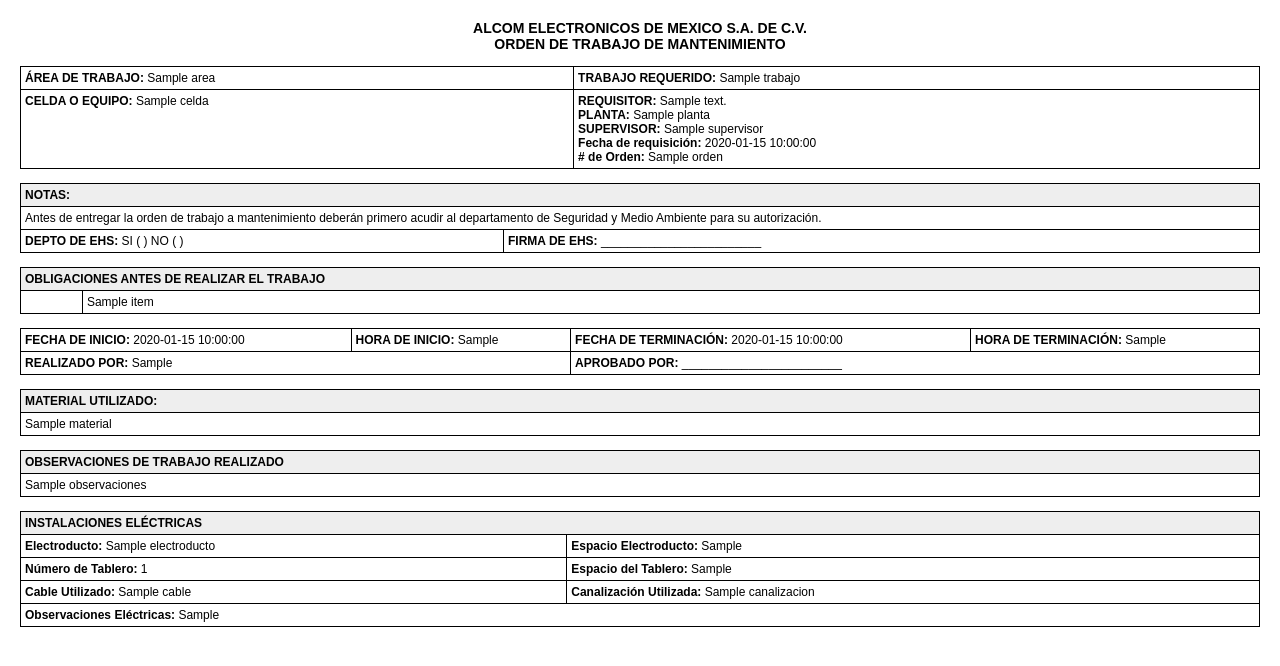
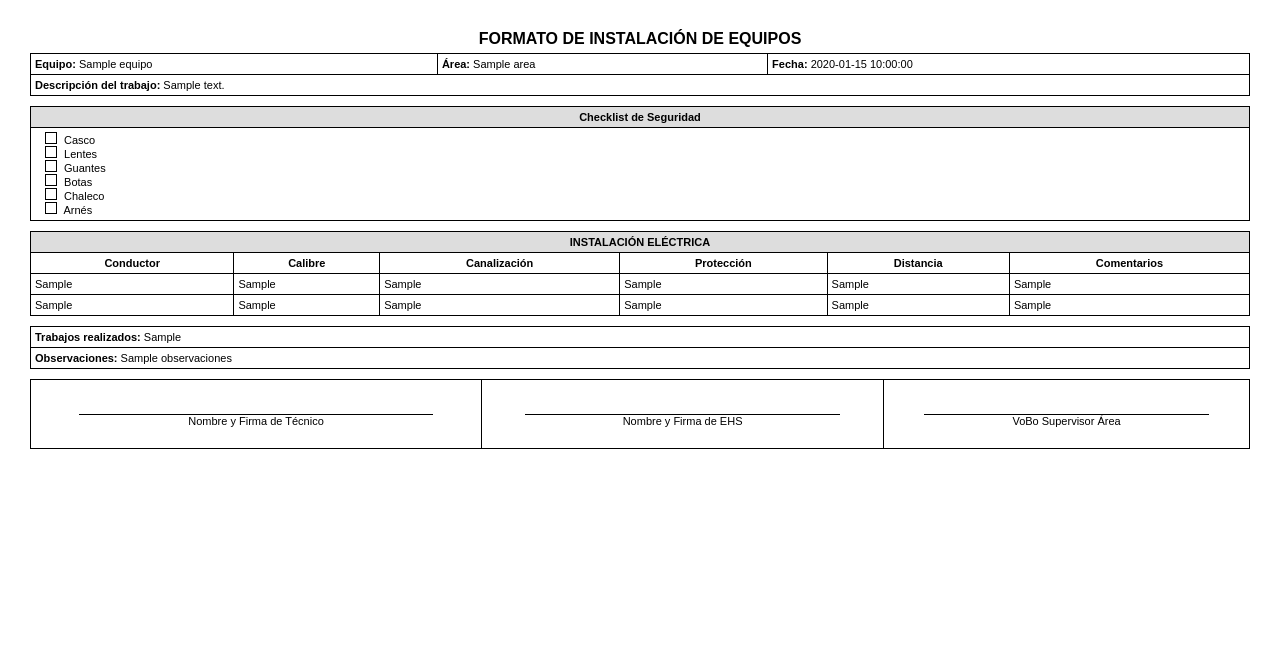
Before and after one commit to tenorio3g/Ordenes, a Flask app: template templates/pdf_template.html in a window 1280 px wide. Shown: the top 666 px of the page. Run offline with Flask 3, Linux system fonts and the light colour scheme; the template is opened without the code that fills it: most values are stand-ins (such as "Sample title", 1, 10 or a date in 2020).

Commit message:
Update pdf_template.html

```diff
--- a/templates/pdf_template.html
+++ b/templates/pdf_template.html
@@ -2,162 +2,149 @@
 <html lang="es">
 <head>
   <meta charset="UTF-8">
-  <title>Orden de Trabajo de Mantenimiento</title>
+  <title>Formato PDF</title>
   <style>
-      @page {
-    size: 11in 8.5in;
-  }
-  body {
-    font-family: Arial, sans-serif;
-    font-size: 12px;
-    margin: 20px;
-  }
-
     body {
       font-family: Arial, sans-serif;
-      font-size: 12px;
-      margin: 20px;
+      font-size: 11px;
+      margin: 30px;
     }
-
+    h1 {
+      text-align: center;
+      font-size: 16px;
+      margin-bottom: 5px;
+    }
     table {
       width: 100%;
       border-collapse: collapse;
+      margin-bottom: 10px;
     }
-
     td, th {
       border: 1px solid #000;
       padding: 4px;
       vertical-align: top;
     }
-
+    .section-title {
+      background-color: #ddd;
+      font-weight: bold;
+      text-align: center;
+    }
     .no-border {
       border: none;
     }
-
-    .center {
+    .firma {
+      height: 60px;
       text-align: center;
     }
-
+    .linea-firma {
+      border-top: 1px solid black;
+      margin-top: 30px;
+      width: 80%;
+      margin-left: auto;
+      margin-right: auto;
+    }
     .checkbox {
-      font-family: DejaVu Sans, sans-serif;
+      display: inline-block;
+      width: 10px;
+      height: 10px;
+      border: 1px solid black;
+      margin-right: 4px;
     }
-
-    .section-title {
-      font-weight: bold;
-      background: #eee;
-      text-align: left;
+    .text-center {
+      text-align: center;
     }
   </style>
 </head>
 <body>
 
-  <h3 class="center">ALCOM ELECTRONICOS DE MEXICO S.A. DE C.V.<br>ORDEN DE TRABAJO DE MANTENIMIENTO</h3>
+  <h1>FORMATO DE INSTALACIÓN DE EQUIPOS</h1>
 
   <table>
     <tr>
-      <td><strong>ÁREA DE TRABAJO:</strong> {{ orden.area }}</td>
-      <td><strong>TRABAJO REQUERIDO:</strong> {{ orden.trabajo }}</td>
+      <td><strong>Equipo:</strong> {{ data.equipo }}</td>
+      <td><strong>Área:</strong> {{ data.area }}</td>
+      <td><strong>Fecha:</strong> {{ data.fecha }}</td>
     </tr>
     <tr>
-      <td><strong>CELDA O EQUIPO:</strong> {{ orden.celda }}</td>
-      <td>
-        <strong>REQUISITOR:</strong> {{ orden.requisitor }}<br>
-        <strong>PLANTA:</strong> {{ orden.planta }}<br>
-        <strong>SUPERVISOR:</strong> {{ orden.supervisor }}<br>
-        <strong>Fecha de requisición:</strong> {{ orden.fecha_requisicion }}<br>
-        <strong># de Orden:</strong> {{ orden.orden }}
+      <td colspan="3"><strong>Descripción del trabajo:</strong> {{ data.descripcion_trabajo }}</td>
+    </tr>
+  </table>
+
+  <!-- Checklist de Seguridad -->
+  <table>
+    <tr>
+      <td class="section-title" colspan="3">Checklist de Seguridad</td>
+    </tr>
+    <tr>
+      <td colspan="3">
+        <ul style="list-style: none; padding-left: 10px; margin: 0;">
+          <li><span class="checkbox">{% if data.casco %}✔{% endif %}</span> Casco</li>
+          <li><span class="checkbox">{% if data.lentes %}✔{% endif %}</span> Lentes</li>
+          <li><span class="checkbox">{% if data.guantes %}✔{% endif %}</span> Guantes</li>
+          <li><span class="checkbox">{% if data.botas %}✔{% endif %}</span> Botas</li>
+          <li><span class="checkbox">{% if data.chaleco %}✔{% endif %}</span> Chaleco</li>
+          <li><span class="checkbox">{% if data.arnes %}✔{% endif %}</span> Arnés</li>
+        </ul>
       </td>
     </tr>
   </table>
 
-  <br>
-
+  <!-- Tabla de Instalación Eléctrica -->
   <table>
     <tr>
-      <td class="section-title" colspan="2">NOTAS:</td>
+      <td class="section-title" colspan="6">INSTALACIÓN ELÉCTRICA</td>
     </tr>
     <tr>
-      <td colspan="2">
-        Antes de entregar la orden de trabajo a mantenimiento deberán primero acudir al departamento de Seguridad y Medio Ambiente para su autorización.
-      </td>
+      <th>Conductor</th>
+      <th>Calibre</th>
+      <th>Canalización</th>
+      <th>Protección</th>
+      <th>Distancia</th>
+      <th>Comentarios</th>
     </tr>
     <tr>
-      <td><strong>DEPTO DE EHS:</strong> SI ( ) NO ( )</td>
-      <td><strong>FIRMA DE EHS:</strong> ________________________</td>
+      <td>{{ data.conductor1 }}</td>
+      <td>{{ data.calibre1 }}</td>
+      <td>{{ data.canalizacion1 }}</td>
+      <td>{{ data.proteccion1 }}</td>
+      <td>{{ data.distancia1 }}</td>
+      <td>{{ data.comentarios1 }}</td>
+    </tr>
+    <tr>
+      <td>{{ data.conductor2 }}</td>
+      <td>{{ data.calibre2 }}</td>
+      <td>{{ data.canalizacion2 }}</td>
+      <td>{{ data.proteccion2 }}</td>
+      <td>{{ data.distancia2 }}</td>
+      <td>{{ data.comentarios2 }}</td>
     </tr>
   </table>
 
-  <br>
-
+  <!-- Campos adicionales -->
   <table>
     <tr>
-      <td class="section-title" colspan="3">OBLIGACIONES ANTES DE REALIZAR EL TRABAJO</td>
-    </tr>
-    {% for item in checklist %}
-    <tr>
-      <td style="width: 5%;">{% if item in orden.check %}✓{% else %} {% endif %}</td>
-      <td style="width: 95%;" colspan="2">{{ item }}</td>
-    </tr>
-    {% endfor %}
-  </table>
-
-  <br>
-
-  <table>
-    <tr>
-      <td><strong>FECHA DE INICIO:</strong> {{ orden.fecha_inicio }}</td>
-      <td><strong>HORA DE INICIO:</strong> {{ orden.hora_inicio }}</td>
-      <td><strong>FECHA DE TERMINACIÓN:</strong> {{ orden.fecha_fin }}</td>
-      <td><strong>HORA DE TERMINACIÓN:</strong> {{ orden.hora_fin }}</td>
+      <td><strong>Trabajos realizados:</strong> {{ data.trabajos_realizados }}</td>
     </tr>
     <tr>
-      <td colspan="2"><strong>REALIZADO POR:</strong> {{ orden.realizado_por }}</td>
-      <td colspan="2"><strong>APROBADO POR:</strong> ________________________</td>
+      <td><strong>Observaciones:</strong> {{ data.observaciones }}</td>
     </tr>
   </table>
 
-  <br>
-
+  <!-- Firmas -->
   <table>
     <tr>
-      <td class="section-title">MATERIAL UTILIZADO:</td>
-    </tr>
-    <tr>
-      <td>{{ orden.material }}</td>
-    </tr>
-  </table>
-
-  <br>
-
-  <table>
-    <tr>
-      <td class="section-title">OBSERVACIONES DE TRABAJO REALIZADO</td>
-    </tr>
-    <tr>
-      <td>{{ orden.observaciones }}</td>
-    </tr>
-  </table>
-
-  <br>
-
-  <table>
-    <tr>
-      <td class="section-title" colspan="2">INSTALACIONES ELÉCTRICAS</td>
-    </tr>
-    <tr>
-      <td><strong>Electroducto:</strong> {{ orden.electroducto }}</td>
-      <td><strong>Espacio Electroducto:</strong> {{ orden.espacio_electroducto }}</td>
-    </tr>
-    <tr>
-      <td><strong>Número de Tablero:</strong> {{ orden.num_tablero }}</td>
-      <td><strong>Espacio del Tablero:</strong> {{ orden.espacio_tablero }}</td>
-    </tr>
-    <tr>
-      <td><strong>Cable Utilizado:</strong> {{ orden.cable }}</td>
-      <td><strong>Canalización Utilizada:</strong> {{ orden.canalizacion }}</td>
-    </tr>
-    <tr>
-      <td colspan="2"><strong>Observaciones Eléctricas:</strong> {{ orden.obs_electrica }}</td>
+      <td class="firma">
+        <div class="linea-firma"></div>
+        <div>Nombre y Firma de Técnico</div>
+      </td>
+      <td class="firma">
+        <div class="linea-firma"></div>
+        <div>Nombre y Firma de EHS</div>
+      </td>
+      <td class="firma">
+        <div class="linea-firma"></div>
+        <div>VoBo Supervisor Área</div>
+      </td>
     </tr>
   </table>
 
```
